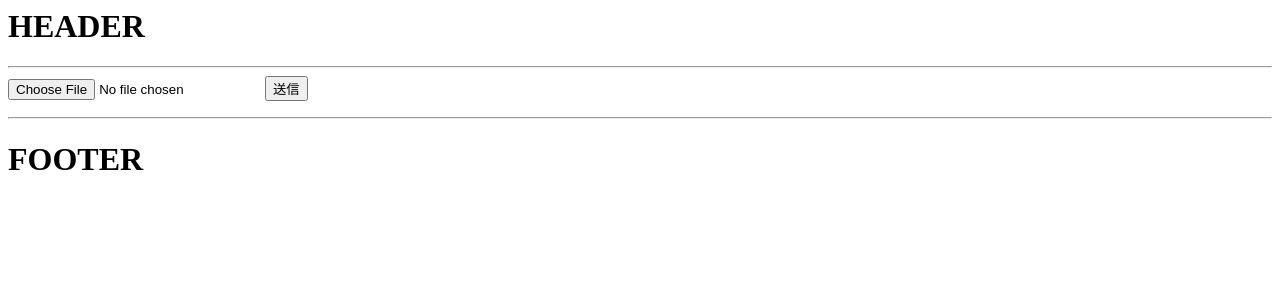
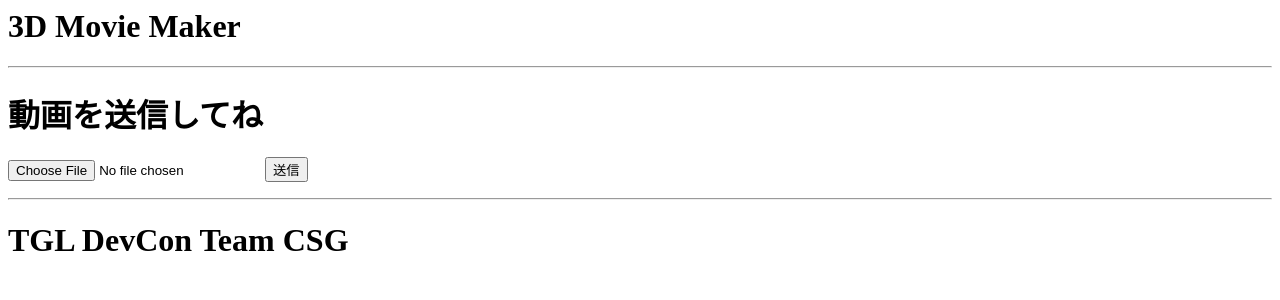
Before and after one commit to inatatsu-tatsuhiro/TGL_DevCon, a Flask app: page / in a window 1280 px wide. Shown: the top 300 px of the page. Run offline with Flask 2, Linux system fonts and the light colour scheme.

Commit message:
fix a little

```diff
--- a/py/templates/base.html
+++ b/py/templates/base.html
@@ -7,7 +7,7 @@
 <body>
     <header>
         <div>
-            <h1>HEADER</h1>
+            <h1>3D Movie Maker</h1>
         </div>
         <hr>
     </header>
@@ -16,7 +16,7 @@
     <footer>
         <hr>
         <div>
-            <h1>FOOTER</h1>
+            <h1>TGL DevCon Team CSG</h1>
         </div>
     </footer>
 </body>
--- a/py/templates/index.html
+++ b/py/templates/index.html
@@ -1,6 +1,7 @@
 {% extends 'base.html' %}
 {% block main %}
 <main>
+    <h1>動画を送信してね</h1>
     <form action="/"method="post" enctype="multipart/form-data">
         <input type="file" name="movie" accept="video/mp4">
         <button type="submit">送信</button>
--- a/py/templates/movie.html
+++ b/py/templates/movie.html
@@ -1,6 +1,7 @@
 {% extends 'base.html' %}
 {% block main %}
 <main>
+    <h1>3D動画</h1>
     <video src="{{ file }}" style="width: 300px;" controls autoplay muted></video>
 </main>
 {% endblock %}
```
